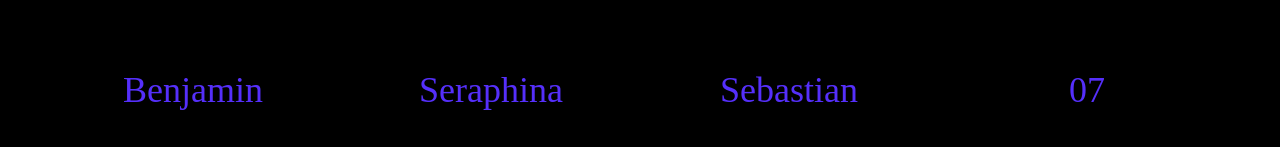
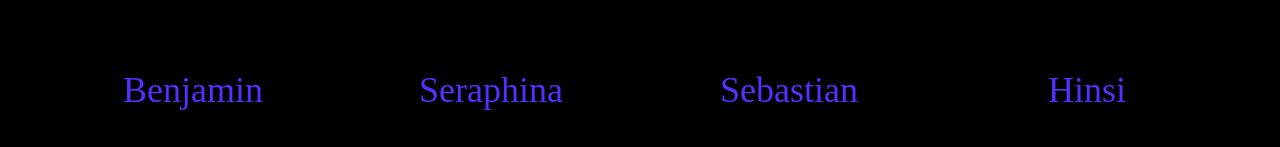
Before and after one commit to TheGreatAdil/git-forge, a Next.js app: page / in a window 1280 px wide. Shown: the part 653-800 px from the top of the page. Built offline with nearby package versions, Linux system fonts and the light colour scheme.

Commit message:
feat:added my name

```diff
--- a/data/07.ts
+++ b/data/07.ts
@@ -1 +1 @@
-export const name = "07"
+export const name = "Hinsi"
```
